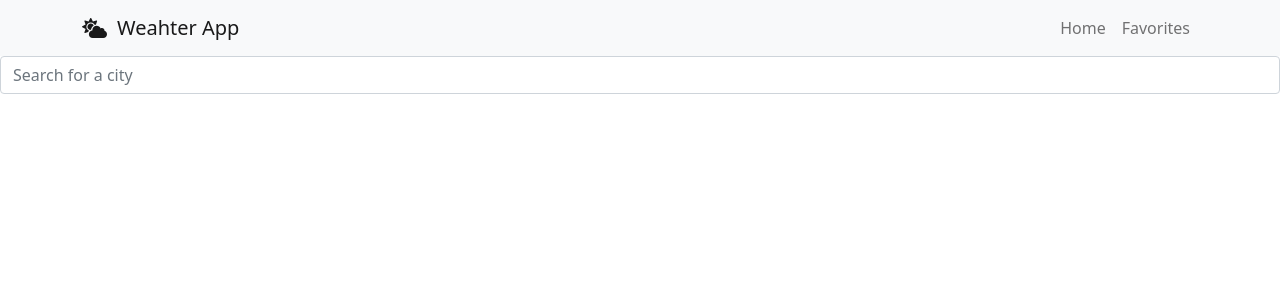
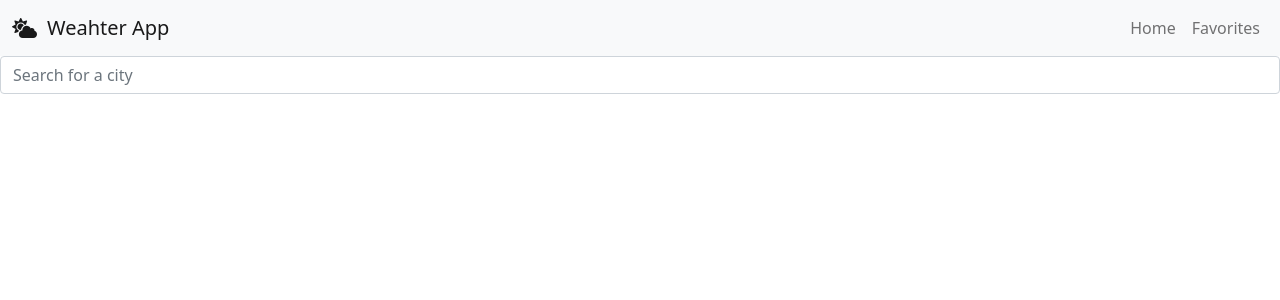
Before and after one commit to elad-hayek/Elad-Hayek-15-11-2021, a React (Create React App) app: page / in a window 1280 px wide. Shown: the top 300 px of the page. Built offline with nearby package versions, Linux system fonts and the light colour scheme.

Commit message:
added css file to navbar component

```diff
--- /dev/null
+++ b/src/components/NavBar/NavBar.css
@@ -0,0 +1,3 @@
+#navbar .container{
+    max-width: 1680px;
+}
--- a/src/components/NavBar/NavBar.jsx
+++ b/src/components/NavBar/NavBar.jsx
@@ -1,14 +1,15 @@
 import React from 'react'
-import {Navbar, Container, Nav, Row, Col} from 'react-bootstrap'
+import {Navbar, Container, Nav } from 'react-bootstrap'
 import { Link } from 'react-router-dom'
 import { routes } from '../../constants/navigation'
 import { FontAwesomeIcon } from '@fortawesome/react-fontawesome'
 import {faCloudSun} from '@fortawesome/free-solid-svg-icons'
+import './NavBar.css'
 
 
 const NavBar = () =>{
     return(
-        <Navbar bg="light" variant="light">
+        <Navbar id="navbar" bg="light" variant="light">
             <Container>
                 <Navbar.Brand as={Link} to={routes.HOME}>
                     <FontAwesomeIcon icon={faCloudSun} size="xl" style={{marginRight: 10}}/>
```
